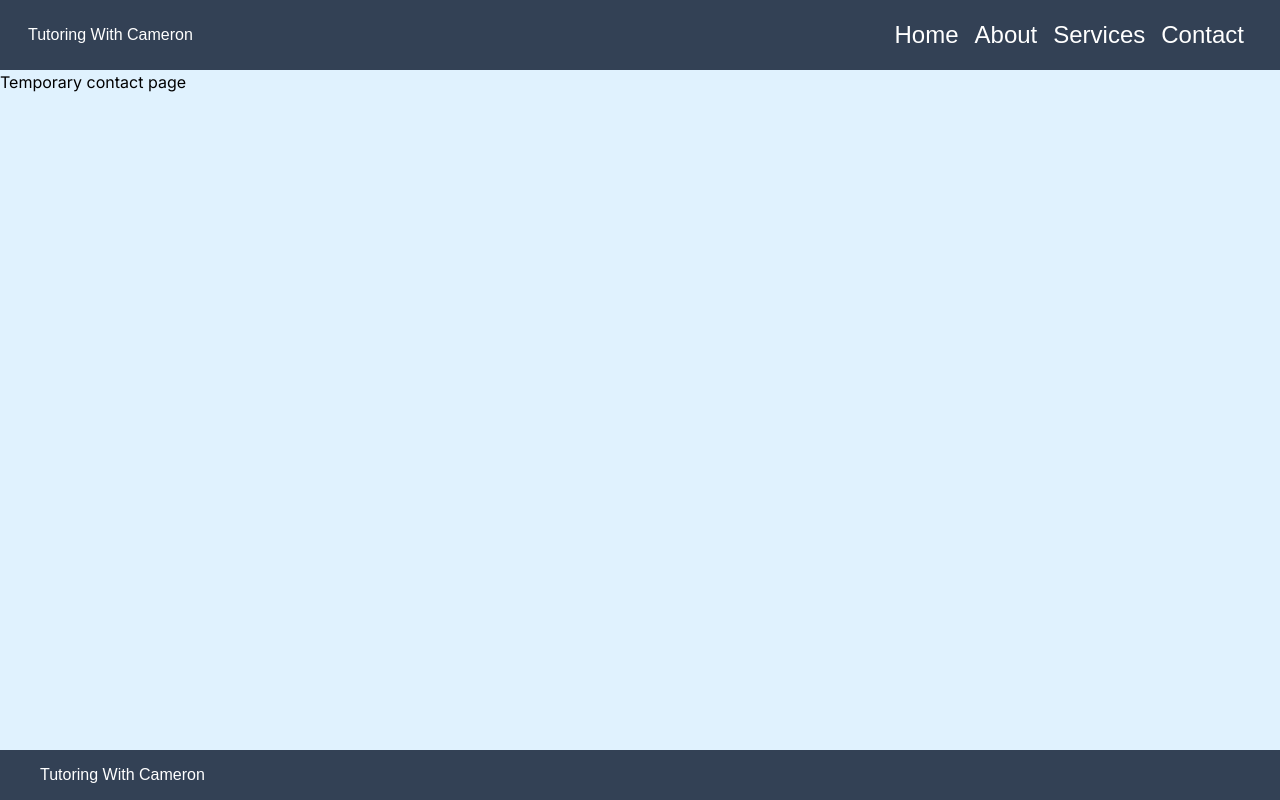
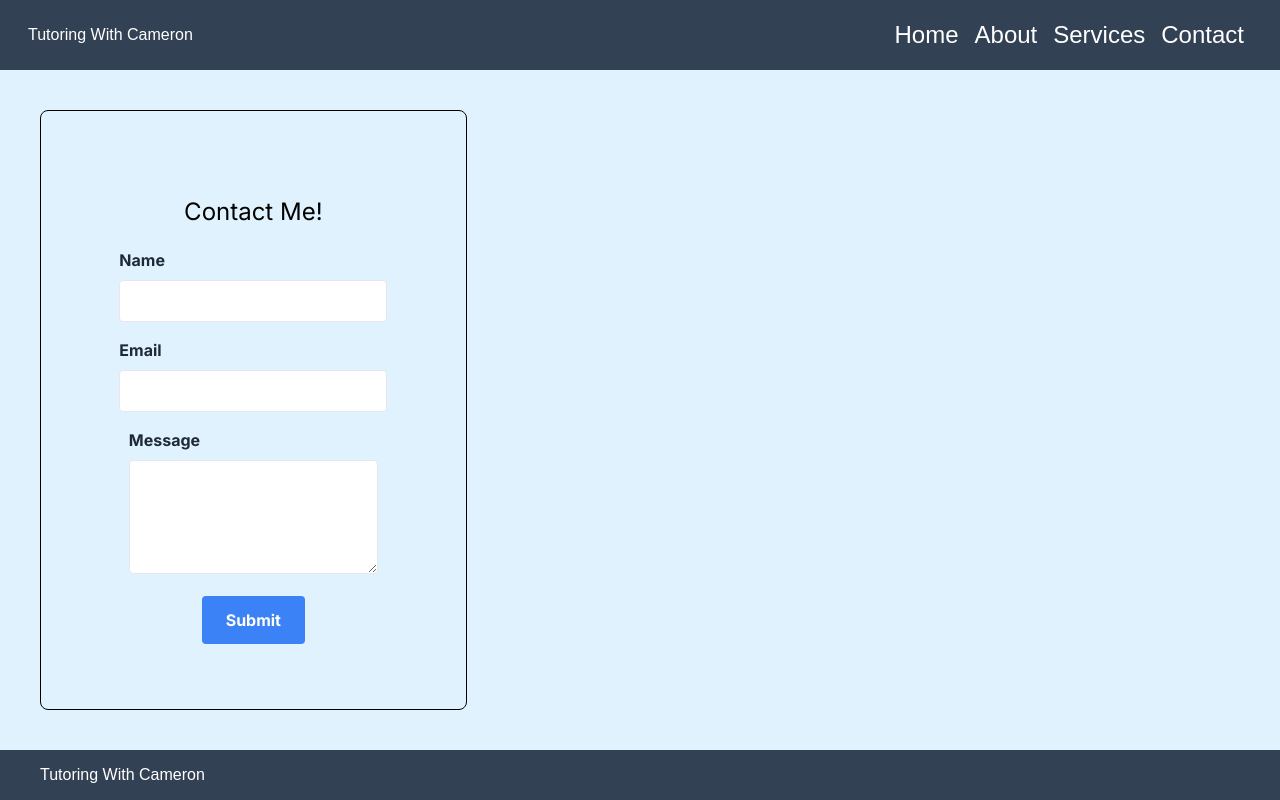
Before and after one commit to killacan/tutoring-with-me, a Next.js app: page /contact in a window 1280 px wide. Built offline with nearby package versions, Linux system fonts and the light colour scheme; what tw-elements would draw is missing.

Commit message:
update about

```diff
--- a/src/app/about/page.js
+++ b/src/app/about/page.js
@@ -1,9 +1,50 @@
+import ContactForm from "../components/contactform"
+
 export default function About () {
     return (
-        <>
-            <h1>About me</h1>
+        <div className="flex flex-col items-center">
+            <div className="flex flex-col w-1/3 content-center justify-items-center">
+                <h1 className="text-4xl py-5 ">About me</h1>
 
-            <p></p>
-        </>
+                <p>I am a dedicated and passionate tutor with a strong background in coding, education, and robotics. Here is a glimpse into my journey</p>
+
+                <h2 className="text-2xl py-5">Coding Bootcamp Experience </h2>
+
+                <p>I honed my technical skills through a rigorous coding bootcamp at App Academy. Highlights of my bootcamp experience include:</p>
+
+                <ul className="list-disc pl-5">
+                    <li>Graduated from App Academy, a renowned coding bootcamp known for its intensive curriculum.</li>
+
+                    <li>Acquired expertise in JavaScript, Ruby, HTML, and CSS3, gaining a solid foundation in web development. </li>
+
+                    <li>Pursued self-study in Python to expand my programming knowledge and repertoire, culminating in creating my own AI Chatbot.</li>
+
+                </ul>
+
+                <h2 className="text-2xl py-5">Academic Background</h2>
+
+                <p>I hold a degree in Political Science from San Jose State University where I graduated with a BA in Political Science</p>
+
+                <h2 className="text-2xl py-5">Teaching and Robotics</h2>
+
+                <p>
+                    For the past two years, I have been actively involved in teaching robotics at Kids Robotics Academy. This experience has been
+                    incredibly fulfilling and has inspired me to embark on a new journey. Some Highlights include:
+                </p>
+
+                <p>
+                    Served as a robotics instructor, guiding young minds in the fascinating world of robotics.
+                </p>
+
+                <p>
+                    Recognizing the potential to create a unique and tailored learning experience, I have decided to launch my own independent tutoring program.
+                </p>
+
+
+            </div>
+            <div className="flex flex-col items-center justify-center w-full">
+                {/* <ContactForm /> */}
+            </div>
+        </div>
     )
 }
--- /dev/null
+++ b/src/app/components/contactform.js
@@ -0,0 +1,65 @@
+"use client";
+
+import React, { useState } from 'react';
+
+export default function ContactForm() {
+  const [name, setName] = useState('');
+  const [email, setEmail] = useState('');
+  const [message, setMessage] = useState('');
+
+  const handleSubmit = (e) => {
+    e.preventDefault();
+    // Perform form submission logic here (e.g., send data to backend, display success message, etc.)
+    // Reset form fields after submission
+    setName('');
+    setEmail('');
+    setMessage('');
+  };
+
+  return (
+    <form onSubmit={handleSubmit} className='flex flex-col justify-center items-center border border-black rounded-lg w-1/3 m-10'>
+        <p className="text-2xl py-5"> Contact Me!</p>
+        <div className="mb-4">
+            <label htmlFor="name" className="block mb-2 font-bold text-gray-800">Name</label>
+            <input
+            type="text"
+            id="name"
+            value={name}
+            onChange={(e) => setName(e.target.value)}
+            className="w-full px-4 py-2 border rounded focus:outline-none focus:border-blue-500"
+            required
+            />
+        </div>
+        <div className="mb-4">
+            <label htmlFor="email" className="block mb-2 font-bold text-gray-800">Email</label>
+            <input
+            type="email"
+            id="email"
+            value={email}
+            onChange={(e) => setEmail(e.target.value)}
+            className="w-full px-4 py-2 border rounded focus:outline-none focus:border-blue-500"
+            required
+            />
+        </div>
+        <div className="mb-4">
+            <label htmlFor="message" className="block mb-2 font-bold text-gray-800">Message</label>
+            <textarea
+            id="message"
+            value={message}
+            onChange={(e) => setMessage(e.target.value)}
+            className="w-full px-4 py-2 border rounded focus:outline-none focus:border-blue-500"
+            rows="4"
+            required
+            ></textarea>
+        </div>
+        <div className="text-center">
+            <button
+            type="submit"
+            className="px-6 py-3 font-bold text-white bg-blue-500 rounded hover:bg-blue-600"
+            >
+            Submit
+            </button>
+        </div>
+    </form>
+  );
+}
--- /dev/null
+++ b/src/app/components/contactme.js
@@ -0,0 +1,3 @@
+export default function ContactMe () {
+
+}
--- a/src/app/contact/page.js
+++ b/src/app/contact/page.js
@@ -1,7 +1,10 @@
+import ContactForm from "../components/contactform"
+
 export default function Contact () {
     return (
         <>
-            <h1>Temporary contact page</h1>
+
+            <ContactForm />
         </>
     )
 }
--- a/src/app/page.js
+++ b/src/app/page.js
@@ -1,5 +1,5 @@
 import ShowBox from "./components/showbox"
-import Slides from "./components/slides"
+// import Slides from "./components/slides"
 import OfferBox from "./components/offerbox";
 
 import "tw-elements/dist/css/tw-elements.min.css";
@@ -37,7 +37,7 @@ export default function Home() {
     {
       id: 1,
       title: "In Person",
-      text: "I offer in person tutoring sessions in the galveston area. I can meet you at your home for a one on one session covering the topics you need help with. For programming related tutoring I can provide an extra laptop for the session if needed."
+      text: "I offer in person tutoring sessions in the Galveston area. I can meet you at your home for a one on one session covering the topics you need help with. For programming related tutoring I can provide an extra laptop for the session if needed."
     },
     {
       id: 2,
```
